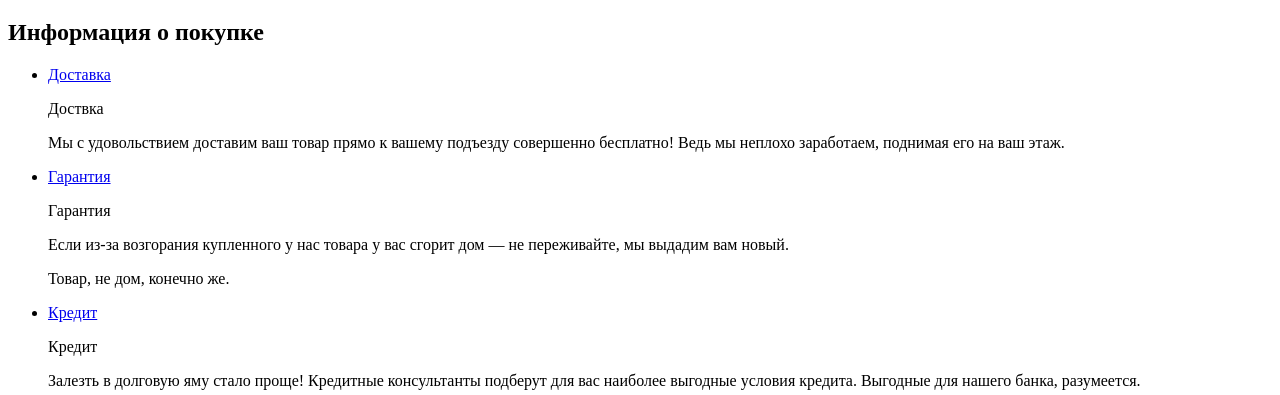
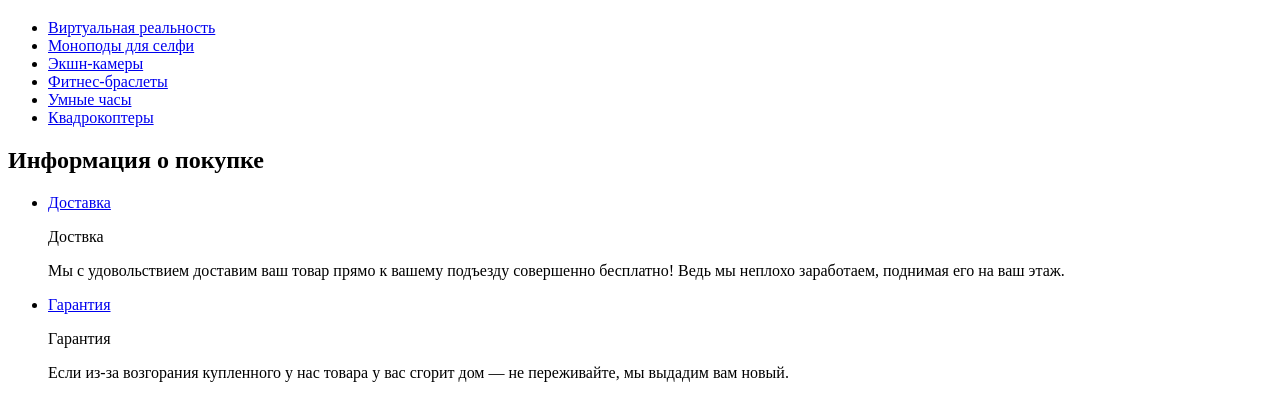
Before and after one commit to graysergey/641557-device-24, a plain HTML site: page index.html in a window 1280 px wide. Shown: the part 392-787 px from the top of the page. Drawn offline with Linux system fonts and the light colour scheme.

Commit message:
Добавляет разметку блока - категории

```diff
--- a/index.html
+++ b/index.html
@@ -46,6 +46,18 @@
           </table>
         </div>
       </section> -->
+
+      <section class="categories">
+        <ul class="categories__list">
+          <li class="categories__item"><a href="virtual-reality.html">Виртуальная реальность</a></li>
+          <li class="categories__item"><a href="monopods-for-selfie.html">Моноподы для селфи</a></li>
+          <li class="categories__item"><a href="action-cameras.html">Экшн-камеры</a></li>
+          <li class="categories__item"><a href="fitness-braslets.html">Фитнес-браслеты</a></li>
+          <li class="categories__item"><a href="smart-watch.html">Умные часы</a></li>
+          <li class="categories__item"><a href="quadracopters.html">Квадрокоптеры</a></li>
+        </ul>
+      </section>
+
       <section class="servises">
         <h2 class="visually-hidden">Информация о покупке</h2>
         <ul>
```
